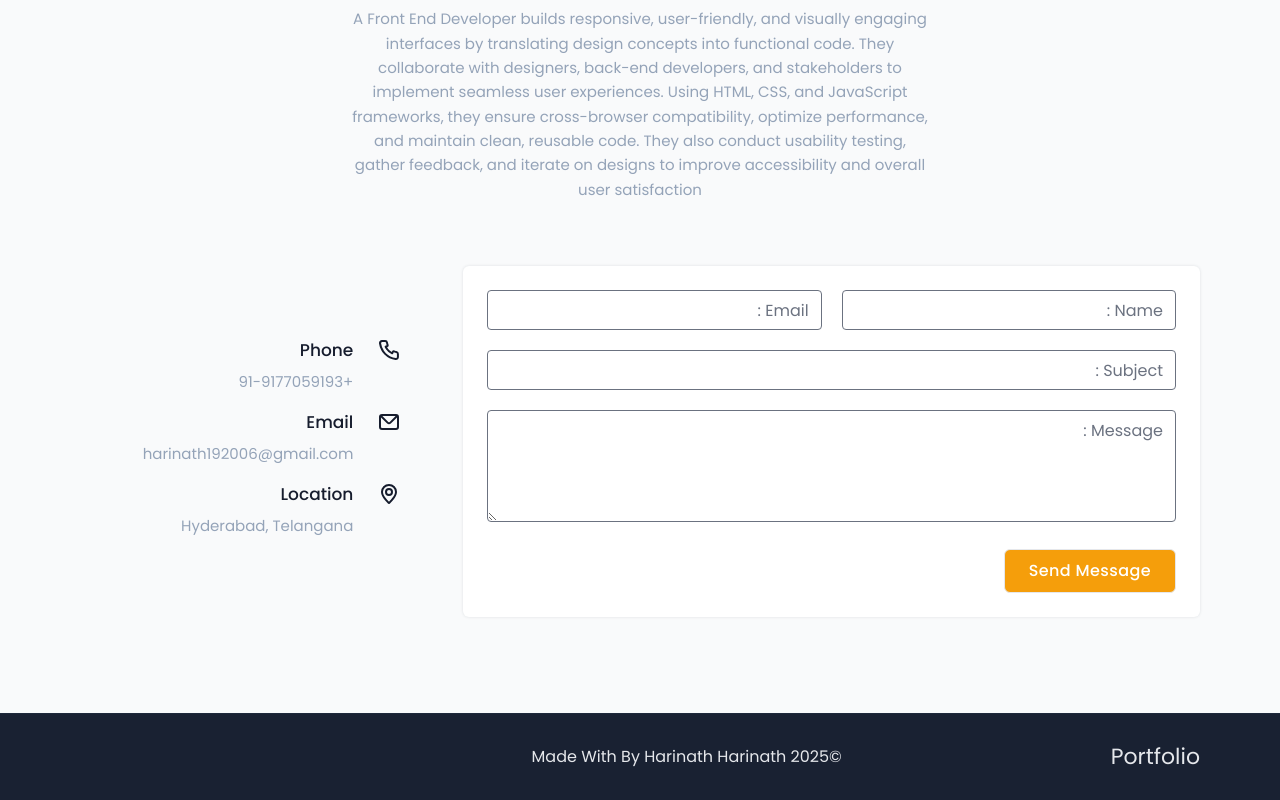
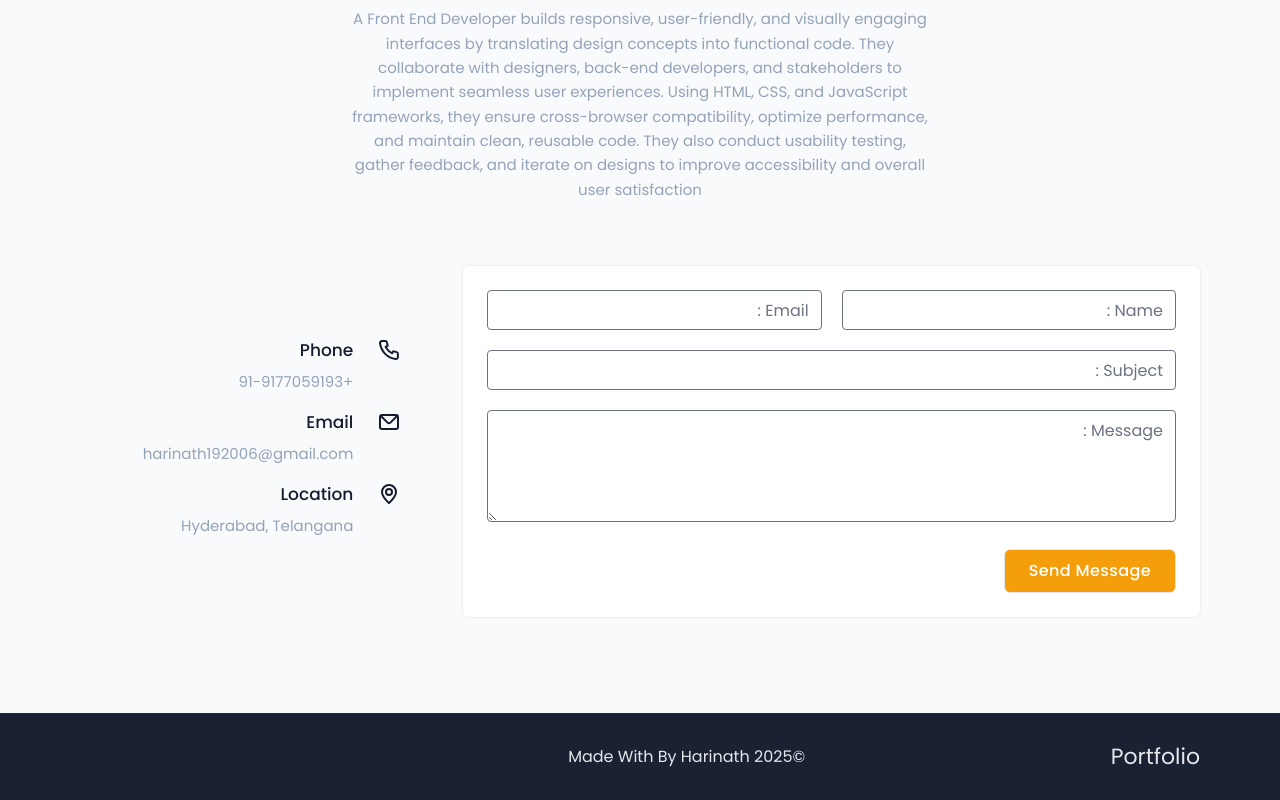
Before and after one commit to harinath0608/UI_Portfolio, a React (Create React App) app: page /index-rtl in a window 1280 px wide. Shown: the part 7017-7817 px from the top of the page. Built offline with nearby package versions, Linux system fonts and the light colour scheme.

Commit message:
reactversion3

```diff
--- a/src/components/Footer.js
+++ b/src/components/Footer.js
@@ -15,7 +15,7 @@ export default function Footer(){
                     </div>
 
                     <div className="lg:col-span-5 text-center mt-6 md:mt-0">
-                        <p className="mb-0">©2025 Made With By Harinath Harinath </p>
+                        <p className="mb-0">©2025 Made With By Harinath </p>
                     </div>
 
 
```
